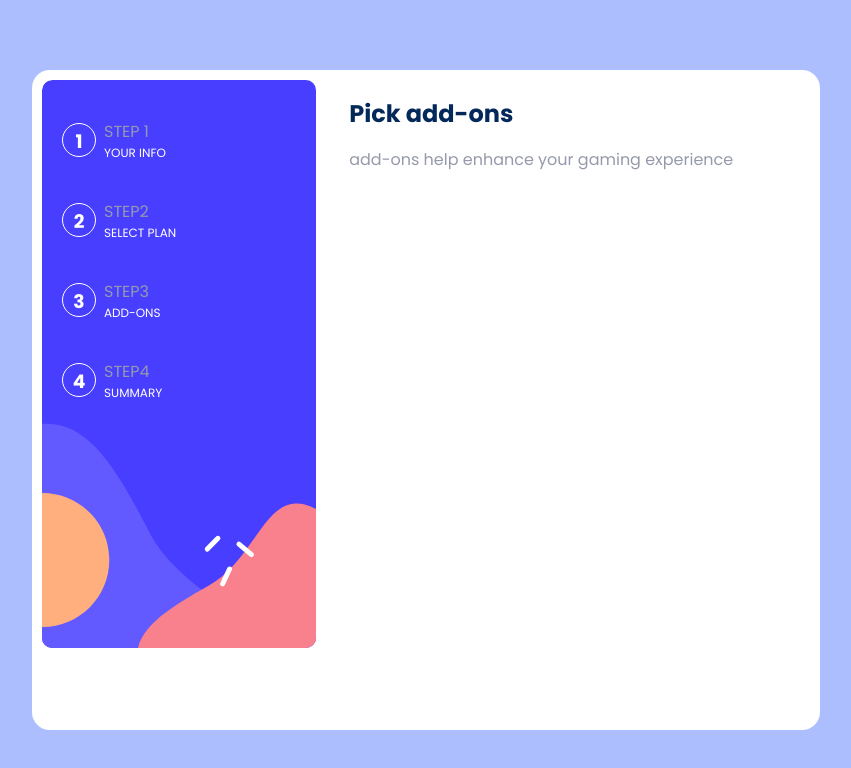
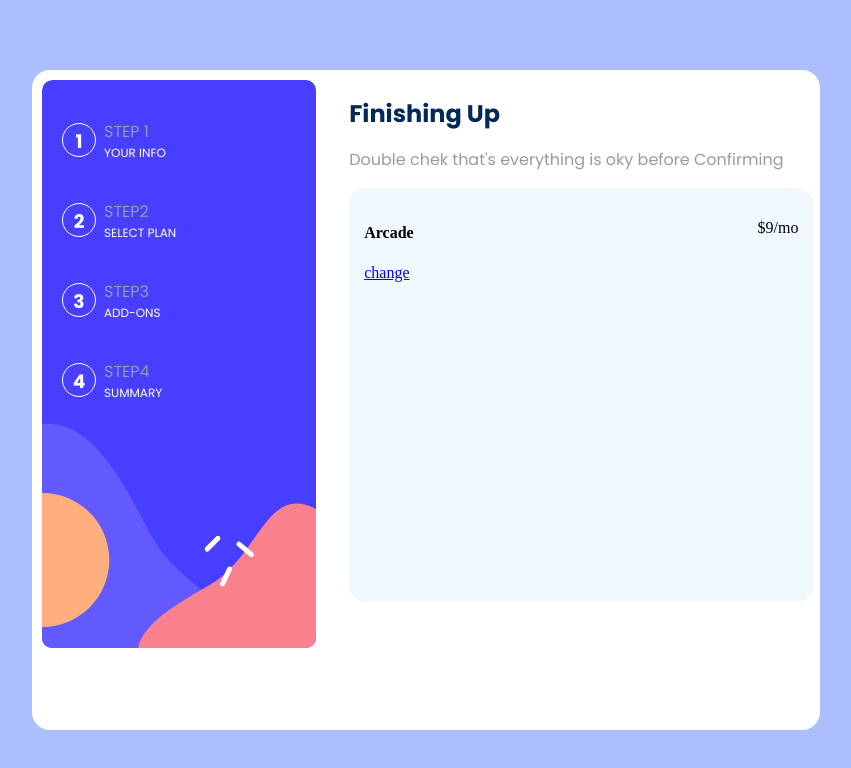
Before and after one commit to alienfoxx/Multi-step-form, a plain HTML site: page step-4.html in a window 1280 px wide. Shown: the whole page, without its empty margins (214-1065 px from the left). Drawn offline with Linux system fonts and the light colour scheme.

Commit message:
edit the step4 styeling

```diff
--- a/step-4.html
+++ b/step-4.html
@@ -48,9 +48,21 @@
       </aside>
       <div class="info-section">
         <div class="info-title">
-          <h1>Pick add-ons</h1>
-          <p>add-ons help enhance your gaming experience</p>
+          <h1>Finishing Up</h1>
+          <p>Double chek that's everything is oky before Confirming</p>
         </div>
+        <div class="summary-wrapper">
+          <div class="summary-container">
+            <div class="product-description">
+              <h4>Arcade</h4>
+              <a href="#">change</a>
+            </div>
+            <div class="product-price">
+              <p>$9/mo</p>
+            </div>
+          </div>
+        </div>
+
       </div>
     </div>
 
--- a/styles.css
+++ b/styles.css
@@ -271,3 +271,17 @@ input[type="checkbox"]:checked {
 .addOns-box p{
     font-size: 14px;
 }
+.summary-wrapper{
+    width: 100%;
+    background-color: aliceblue;
+    height: 60%;
+    display: flex;
+    flex-direction: column;
+    padding: 15px;
+    border-radius: 18px;
+}
+.summary-container{
+    display: flex;
+    width: 100%;
+    justify-content: space-between;
+}
```
